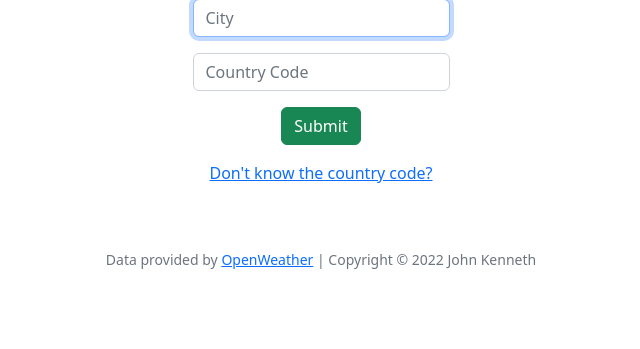
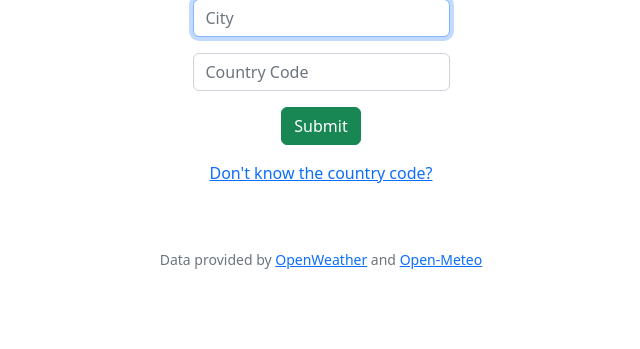
Before and after one commit to j-kennethh/WeatherCast, a Python web app: template website/templates/index.html in a window 1280 px wide. Shown: the part 125-474 px from the top of the page, without its empty margins (319-959 px from the left). Run offline with Jinja, Linux system fonts and the light colour scheme; the template is opened without the code that fills it, so the values that code supplies are empty.

Commit message:
updated footer

```diff
--- a/website/templates/layout.html
+++ b/website/templates/layout.html
@@ -40,7 +40,7 @@
             {% block main %}{% endblock %}
         </main>
         <footer class="mb-5 small text-center text-muted">
-            Data provided by <a href="https://openweathermap.org/" target="_blank">OpenWeather</a> | Copyright © 2022 John Kenneth
+            Data provided by <a href="https://openweathermap.org/api/geocoding-api" target="_blank">OpenWeather</a> and <a href="https://open-meteo.com/en/docs" target="_blank">Open-Meteo</a>
         </footer>
         <script src="https://cdn.jsdelivr.net/npm/bootstrap@5.2.3/dist/js/bootstrap.bundle.min.js" integrity="sha384-kenU1KFdBIe4zVF0s0G1M5b4hcpxyD9F7jL+jjXkk+Q2h455rYXK/7HAuoJl+0I4" crossorigin="anonymous"></script>
     </body>
```
